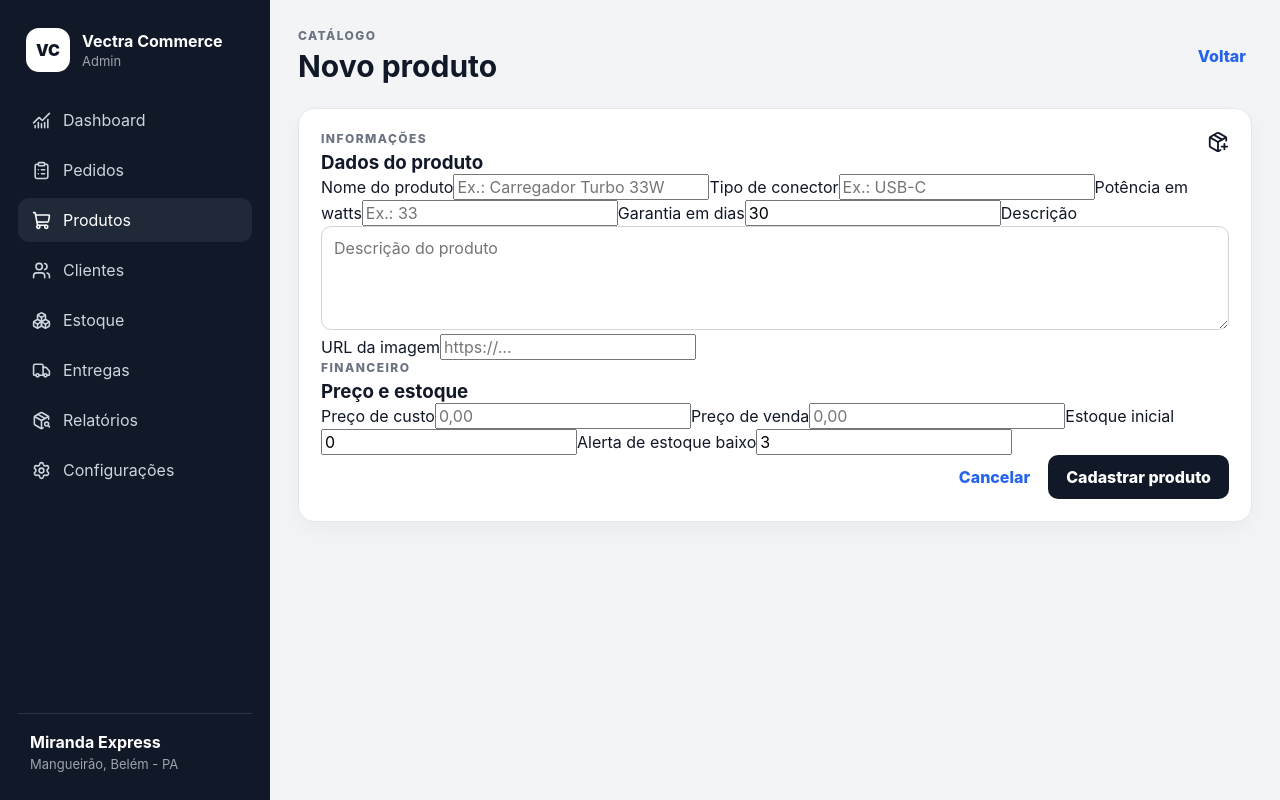
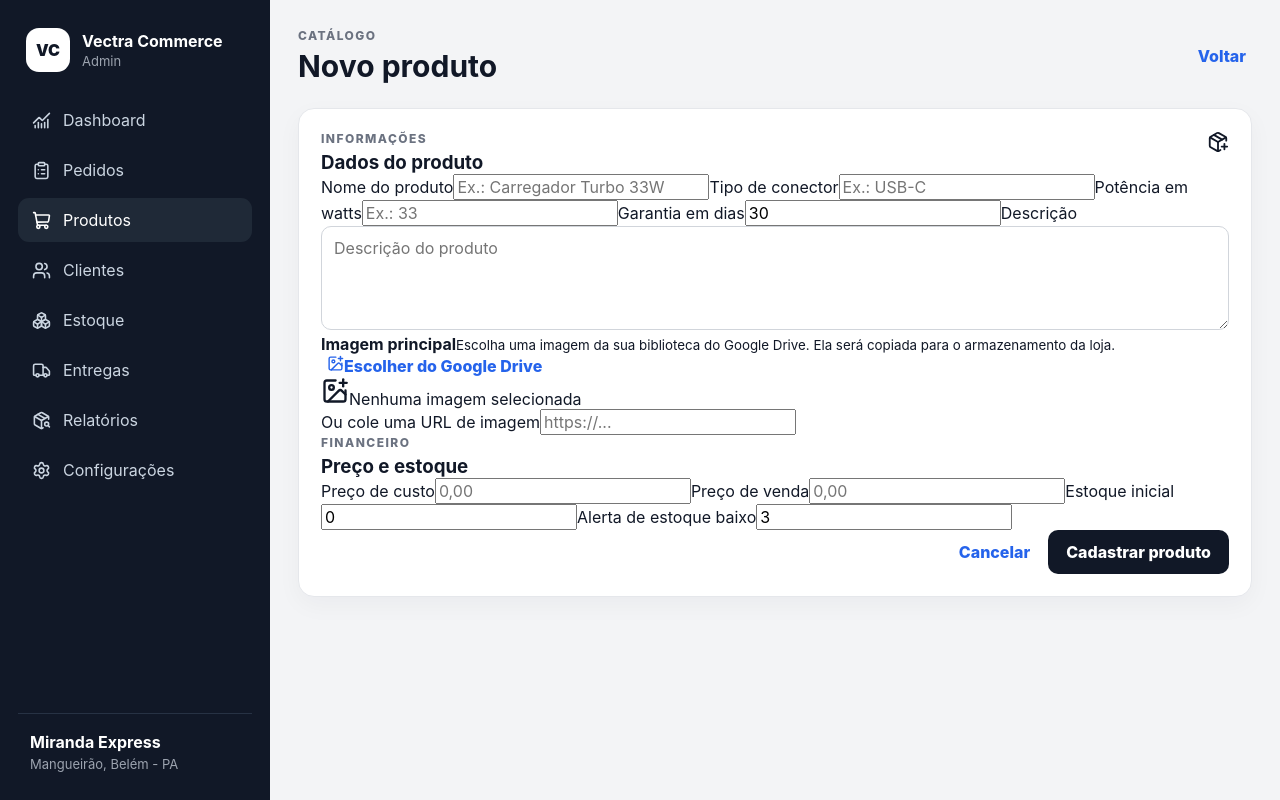
Before and after one commit to mundodigitas45-ai/vectra-commerce-admin, a React (Vite) app: page /produtos/novo in a window 1280 px wide. Built offline with nearby package versions, Linux system fonts and the light colour scheme; no server answers.

Commit message:
add Google Drive image selection to product form

```diff
--- a/src/pages/NewProduct.tsx
+++ b/src/pages/NewProduct.tsx
@@ -1,7 +1,12 @@
 import { useState } from "react";
 import { useNavigate } from "react-router-dom";
-import { LoaderCircle, PackagePlus } from "lucide-react";
+import {
+  ImagePlus,
+  LoaderCircle,
+  PackagePlus
+} from "lucide-react";
 import { api } from "../lib/api";
+import { pickGoogleDriveImage } from "../lib/googleDrivePicker";
 
 type ProductForm = {
   name: string;
@@ -34,6 +39,7 @@ export function NewProduct() {
 
   const [form, setForm] = useState<ProductForm>(initialForm);
   const [submitting, setSubmitting] = useState(false);
+  const [importingImage, setImportingImage] = useState(false);
   const [message, setMessage] = useState("");
   const [isError, setIsError] = useState(false);
 
@@ -45,6 +51,53 @@ export function NewProduct() {
       ...current,
       [field]: value
     }));
+  }
+
+  async function handleChooseDriveImage() {
+    try {
+      setImportingImage(true);
+      setMessage("");
+      setIsError(false);
+
+      const selection = await pickGoogleDriveImage();
+
+      if (!selection) {
+        return;
+      }
+
+      const response = await api.post(
+        "/api/v1/product-media/google-drive/import",
+        {
+          file_id: selection.fileId,
+          access_token: selection.accessToken,
+          file_name: selection.fileName,
+          mime_type: selection.mimeType
+        }
+      );
+
+      const publicUrl = response.data?.data?.public_url;
+
+      if (!publicUrl) {
+        throw new Error(
+          "A API importou o arquivo, mas não retornou a URL da imagem."
+        );
+      }
+
+      updateField("image_url", publicUrl);
+      setMessage("Imagem importada do Google Drive com sucesso.");
+    } catch (error: any) {
+      console.error("Erro ao importar imagem do Drive:", error);
+
+      const apiMessage =
+        error?.response?.data?.error?.message ?? error?.message;
+
+      setIsError(true);
+      setMessage(
+        apiMessage ?? "Não foi possível importar a imagem do Google Drive."
+      );
+    } finally {
+      setImportingImage(false);
+    }
   }
 
   async function handleSubmit(
@@ -203,8 +256,67 @@ export function NewProduct() {
                 />
               </label>
 
-              <label className="form-column-full">
-                URL da imagem
+              <div className="form-column-full product-media-field">
+                <div className="product-media-header">
+                  <div>
+                    <strong>Imagem principal</strong>
+                    <small>
+                      Escolha uma imagem da sua biblioteca do Google Drive.
+                      Ela será copiada para o armazenamento da loja.
+                    </small>
+                  </div>
+
+                  <button
+                    className="text-button"
+                    type="button"
+                    onClick={() => void handleChooseDriveImage()}
+                    disabled={importingImage || submitting}
+                  >
+                    {importingImage ? (
+                      <>
+                        <LoaderCircle className="spinner" size={17} />
+                        Importando...
+                      </>
+                    ) : (
+                      <>
+                        <ImagePlus size={17} />
+                        Escolher do Google Drive
+                      </>
+                    )}
+                  </button>
+                </div>
+
+                {form.image_url ? (
+                  <div className="product-image-preview">
+                    <img
+                      src={form.image_url}
+                      alt="Prévia da imagem do produto"
+                    />
+
+                    <div>
+                      <strong>Imagem pronta</strong>
+                      <small>
+                        Ao cadastrar o produto, esta imagem será usada pelo catálogo.
+                      </small>
+                      <button
+                        className="text-button"
+                        type="button"
+                        onClick={() => updateField("image_url", "")}
+                        disabled={submitting}
+                      >
+                        Remover imagem
+                      </button>
+                    </div>
+                  </div>
+                ) : (
+                  <div className="product-image-placeholder">
+                    <ImagePlus size={28} />
+                    <span>Nenhuma imagem selecionada</span>
+                  </div>
+                )}
+
+                <label className="product-media-url-fallback">
+                  Ou cole uma URL de imagem
                   <input
                     type="url"
                     value={form.image_url}
@@ -217,6 +329,7 @@ export function NewProduct() {
                     placeholder="https://..."
                   />
                 </label>
+              </div>
             </div>
           </div>
 
@@ -324,7 +437,7 @@ export function NewProduct() {
             <button
               className="primary-button"
               type="submit"
-              disabled={submitting}
+              disabled={submitting || importingImage}
             >
               {submitting ? (
                 <>
```
Lines whose indentation alone changed are shown as unchanged.
